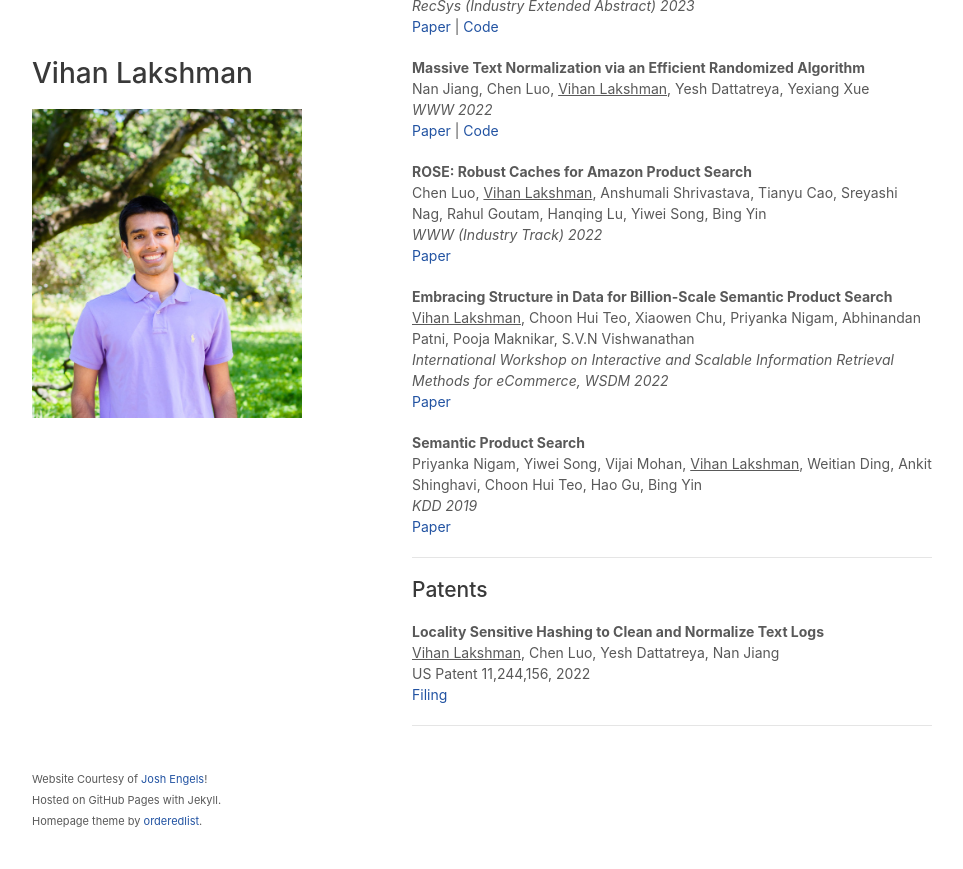
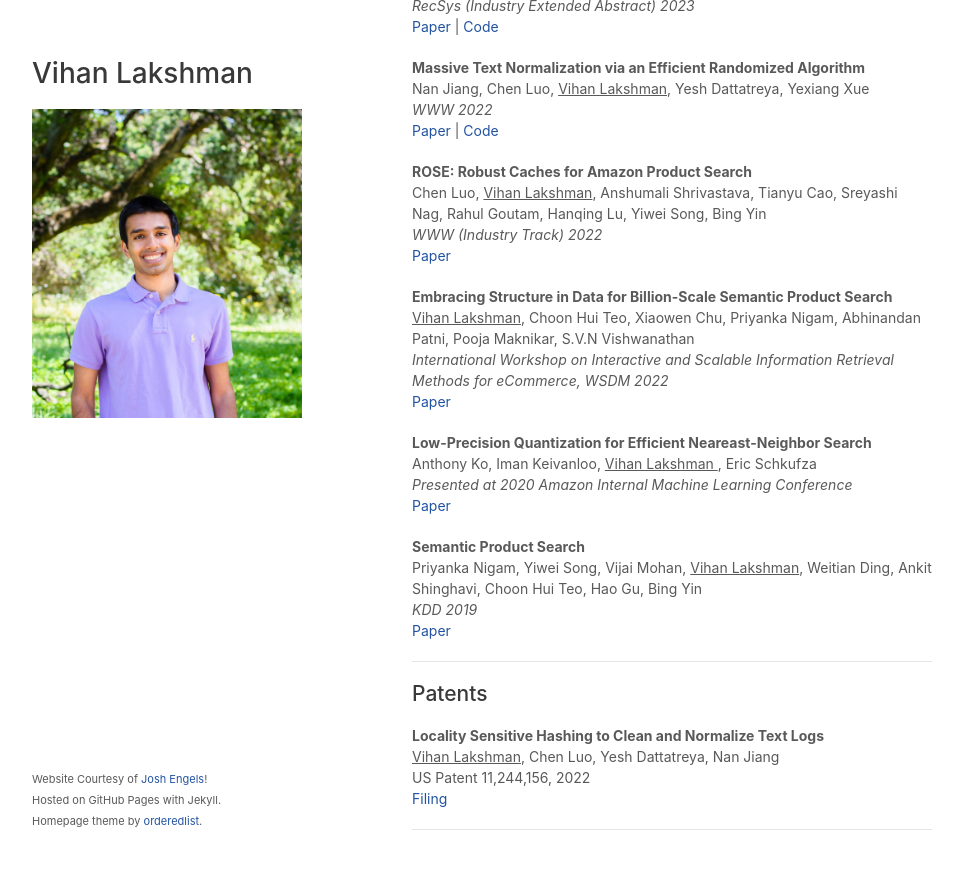
Before and after one commit to vihan-lakshman/vihan-lakshman.github.io, a Jekyll site: the page built from index.html, in a window 1280 px wide and 900 px high, scrolled down 1214 px. Shown: the top 869 px of the window, without its empty margins (158-1121 px from the left). Built offline with Jekyll 4.4.1, drawn with Linux system fonts in a browser that asks for light colours; a style sheet for code colours, icons or effects is not loaded.

Commit message:
Update links

```diff
--- a/index.html
+++ b/index.html
@@ -80,7 +80,7 @@
       Gaurav Gupta, Jonah Yi, Benjamin Coleman, <u>Vihan Lakshman</u>, Chen Luo, Anshumali Shrivastava<br>
       <i>International Workshop on Interactive and Scalable Information Retrieval Methods for
         eCommerce, WSDM 2024</i><br>
-      <a href="https://arxiv.org/pdf/2308.15014v1.pdf">Paper</a> |
+      <a href="https://isir-ecom.github.io/papers_talks/ISIR-eCom-2024_paper4.pdf">Paper</a> |
       <a href="https://github.com/gaurav16gupta/constrainedANN">Code</a>
       </p>
       <p>
@@ -134,6 +134,14 @@
           eCommerce, WSDM 2022</i> <br>
         <a href="https://arxiv.org/pdf/2110.06125.pdf">Paper</a>
       </p>
+
+      <b>Low-Precision Quantization for Efficient Neareast-Neighbor Search</b> <br>
+      Anthony Ko, Iman Keivanloo, <u>Vihan Lakshman </u>, Eric Schkufza<br>
+      <i>Presented at 2020 Amazon Internal Machine Learning Conference</i><br>
+      <a href="https://arxiv.org/pdf/2110.08919.pdf">Paper</a>
+      </p>
+
+
       <b>Semantic Product Search</b> <br>
       Priyanka Nigam, Yiwei Song, Vijai Mohan, <u>Vihan Lakshman</u>, Weitian Ding, Ankit Shinghavi, Choon Hui Teo,
       Hao Gu, Bing Yin<br>
```
